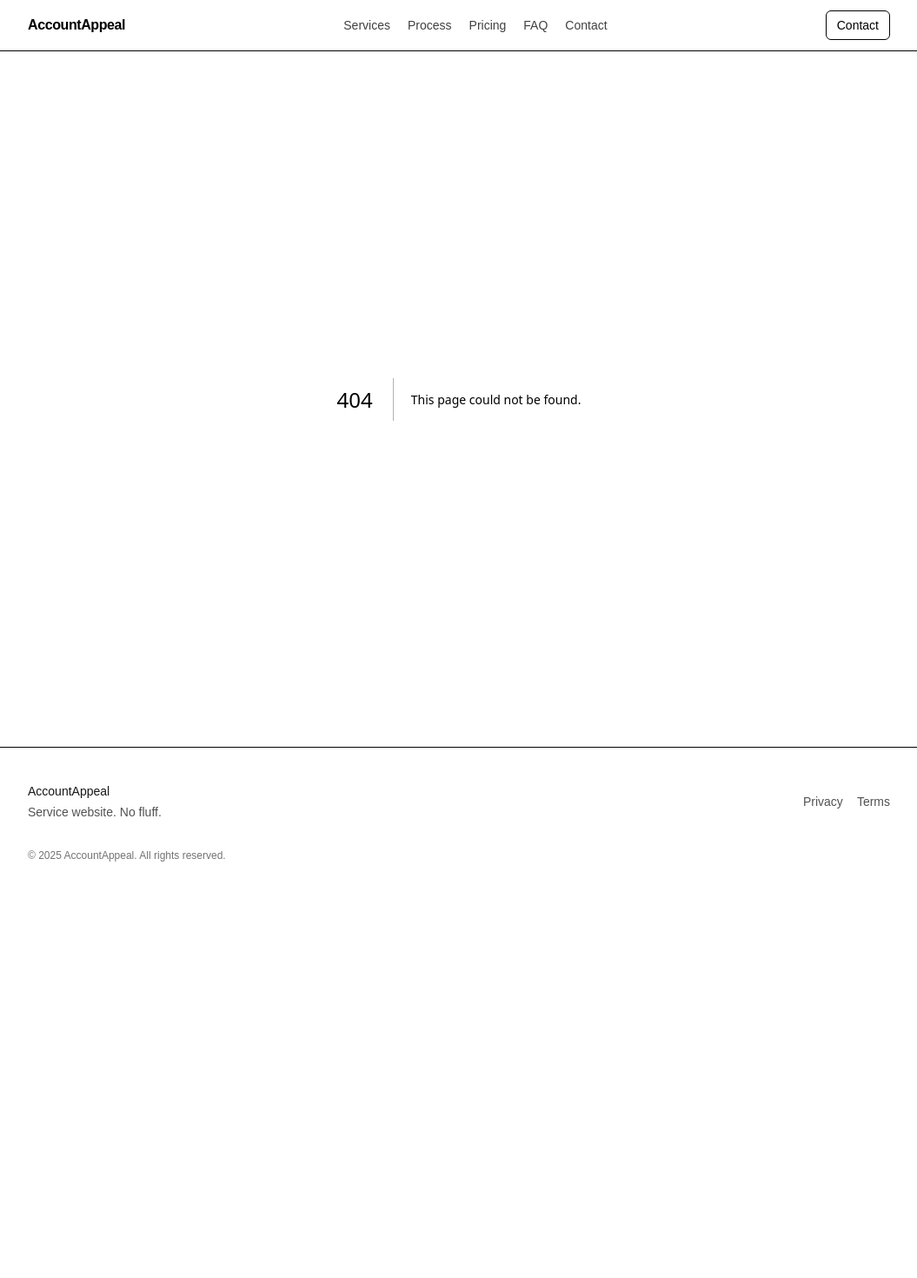
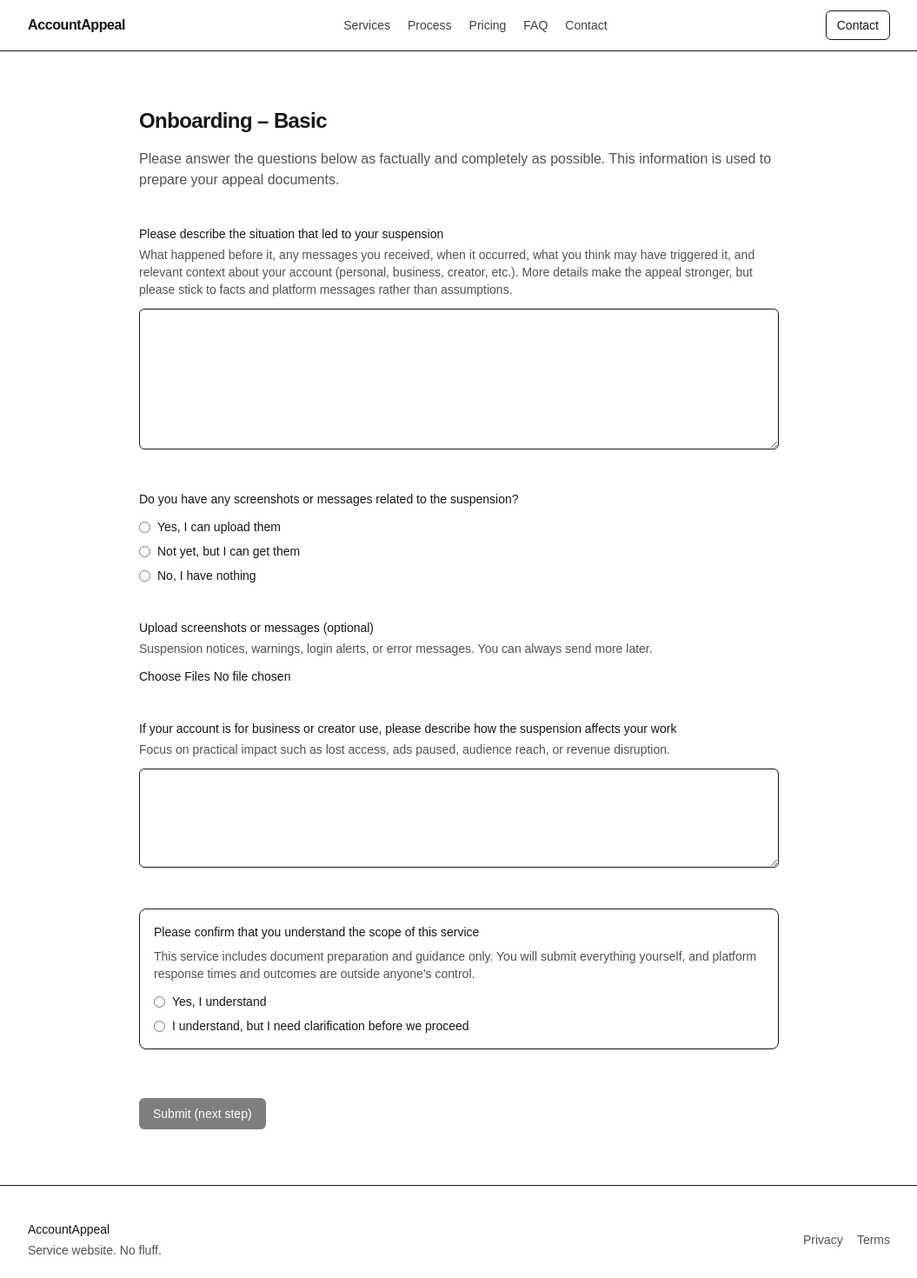
Before and after one commit to jve89/accountappeal, a Next.js app: page /onboarding/basic in a window 1280 px wide. Before the commit this address had no page. Shown: the top 1470 px of the page at 87% size, without its empty margins (112-1167 px from the left). Before the commit the page ends 1032 px from the top, so only its background shows below. Built offline with nearby package versions, Linux system fonts and the light colour scheme.

Commit message:
feat: add tiered onboarding routes with shared intake form

```diff
--- /dev/null
+++ b/app/onboarding/basic/page.tsx
@@ -0,0 +1,5 @@
+import { OnboardingForm } from "@/components/onboarding/OnboardingForm";
+
+export default function BasicOnboardingPage() {
+  return <OnboardingForm tier="basic" />;
+}
--- /dev/null
+++ b/app/onboarding/premium/page.tsx
@@ -0,0 +1,5 @@
+import { OnboardingForm } from "@/components/onboarding/OnboardingForm";
+
+export default function PremiumOnboardingPage() {
+  return <OnboardingForm tier="premium" />;
+}
--- /dev/null
+++ b/app/onboarding/standard/page.tsx
@@ -0,0 +1,5 @@
+import { OnboardingForm } from "@/components/onboarding/OnboardingForm";
+
+export default function StandardOnboardingPage() {
+  return <OnboardingForm tier="standard" />;
+}
--- a/app/page.tsx
+++ b/app/page.tsx
@@ -6,7 +6,7 @@ export default function HomePage() {
   return (
     <>
       {/* HERO */}
-      <section className="border-b">
+      <section className="py-0">
         <div className="mx-auto max-w-5xl px-4 py-20">
           <p className="text-sm text-neutral-600">Service</p>
           <h1 className="mt-3 text-4xl font-semibold tracking-tight">
@@ -166,7 +166,7 @@ export default function HomePage() {
 
       <form
         action={sendContactEmail}
-        className="mt-8 max-w-xl space-y-4"
+        className="mt-8 mx-auto max-w-xl space-y-4"
       >
         <div>
           <label className="block text-sm font-medium">Name</label>
--- a/components/Section.tsx
+++ b/components/Section.tsx
@@ -13,7 +13,6 @@ export function Section(props: {
           <h2 className="text-2xl font-semibold tracking-tight">
             {props.title}
           </h2>
-
           {props.subtitle ? (
             <p className="mt-2 text-neutral-600">{props.subtitle}</p>
           ) : null}
--- /dev/null
+++ b/components/onboarding/OnboardingForm.tsx
@@ -0,0 +1,136 @@
+type Tier = "basic" | "standard" | "premium";
+
+export function OnboardingForm({ tier }: { tier: Tier }) {
+  return (
+    <main className="mx-auto max-w-3xl px-4 py-16">
+      <h1 className="text-2xl font-semibold tracking-tight">
+        Onboarding – {tier.charAt(0).toUpperCase() + tier.slice(1)}
+      </h1>
+
+      <p className="mt-4 text-neutral-600">
+        Please answer the questions below as factually and completely as possible.
+        This information is used to prepare your appeal documents.
+      </p>
+
+      <form className="mt-10 space-y-10">
+        {/* 1. Situation description */}
+        <div>
+          <label className="block text-sm font-medium">
+            Please describe the situation that led to your suspension
+          </label>
+          <p className="mt-1 text-sm text-neutral-600">
+            What happened before it, any messages you received, when it occurred,
+            what you think may have triggered it, and relevant context about your
+            account (personal, business, creator, etc.). More details make the appeal
+            stronger, but please stick to facts and platform messages rather than
+            assumptions.
+          </p>
+          <textarea
+            name="suspension_description"
+            rows={6}
+            className="mt-3 w-full rounded-md border px-3 py-2"
+            required
+          />
+        </div>
+
+        {/* 2. Screenshots availability */}
+        <div>
+          <label className="block text-sm font-medium">
+            Do you have any screenshots or messages related to the suspension?
+          </label>
+          <div className="mt-3 space-y-2 text-sm">
+            <label className="flex items-center gap-2">
+              <input type="radio" name="has_screenshots" value="yes" required />
+              Yes, I can upload them
+            </label>
+            <label className="flex items-center gap-2">
+              <input type="radio" name="has_screenshots" value="later" />
+              Not yet, but I can get them
+            </label>
+            <label className="flex items-center gap-2">
+              <input type="radio" name="has_screenshots" value="no" />
+              No, I have nothing
+            </label>
+          </div>
+        </div>
+
+        {/* 3. Uploads */}
+        <div>
+          <label className="block text-sm font-medium">
+            Upload screenshots or messages (optional)
+          </label>
+          <p className="mt-1 text-sm text-neutral-600">
+            Suspension notices, warnings, login alerts, or error messages. You can
+            always send more later.
+          </p>
+          <input
+            type="file"
+            name="attachments"
+            multiple
+            className="mt-3 block w-full text-sm"
+          />
+        </div>
+
+        {/* 4. Business impact */}
+        <div>
+          <label className="block text-sm font-medium">
+            If your account is for business or creator use, please describe how the
+            suspension affects your work
+          </label>
+          <p className="mt-1 text-sm text-neutral-600">
+            Focus on practical impact such as lost access, ads paused, audience
+            reach, or revenue disruption.
+          </p>
+          <textarea
+            name="business_impact"
+            rows={4}
+            className="mt-3 w-full rounded-md border px-3 py-2"
+          />
+        </div>
+
+        {/* 5. Scope confirmation */}
+        <div className="rounded-lg border p-4">
+          <label className="block text-sm font-medium">
+            Please confirm that you understand the scope of this service
+          </label>
+          <p className="mt-2 text-sm text-neutral-600">
+            This service includes document preparation and guidance only. You will
+            submit everything yourself, and platform response times and outcomes are
+            outside anyone’s control.
+          </p>
+
+          <div className="mt-3 space-y-2 text-sm">
+            <label className="flex items-center gap-2">
+              <input
+                type="radio"
+                name="scope_confirmation"
+                value="understand"
+                required
+              />
+              Yes, I understand
+            </label>
+            <label className="flex items-center gap-2">
+              <input
+                type="radio"
+                name="scope_confirmation"
+                value="clarification"
+              />
+              I understand, but I need clarification before we proceed
+            </label>
+          </div>
+        </div>
+
+        {/* Placeholder submit */}
+        <div className="pt-4">
+          <button
+            type="button"
+            disabled
+            className="rounded-md bg-black px-4 py-2 text-sm font-medium text-white opacity-50"
+          >
+            Submit (next step)
+          </button>
+        </div>
+      </form>
+    </main>
+  );
+}
```
